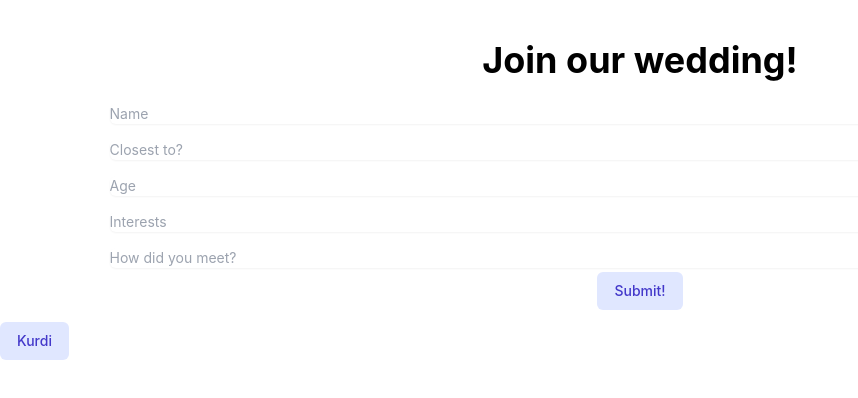
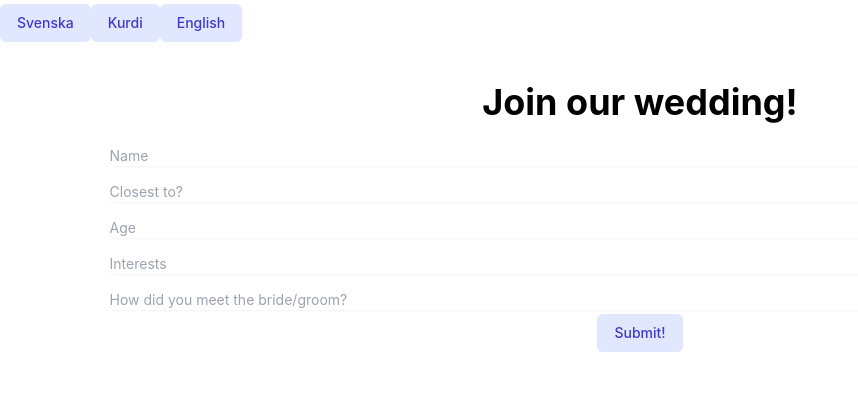
Before and after one commit to RobinAxelsson/fullstack-wedding, a React (Create React App) app: page / in a window 1280 px wide. Shown: the top 398 px of the page, without its empty margins (0-858 px from the left). Built offline with nearby package versions, Linux system fonts and the light colour scheme.

Commit message:
added devbar

```diff
--- a/src/App.js
+++ b/src/App.js
@@ -2,8 +2,8 @@ import './App.css';
 import { BrowserRouter as Router, Route, Routes } from 'react-router-dom';
 import GuestForm from './components/GuestForm';
 import { useState } from 'react';
-import { languageBtnText } from './Services/Translator';
-import { testBackend } from './Services/ApiClient';
+import Devbar from './components/Devbar';
+import Navbar from './components/Navbar';
 
 function App() {
   document.title = 'Wedding app';
@@ -17,35 +17,9 @@ function App() {
             path="/"
             element={
               <div>
+                <Navbar language={language} setLanguage={setLanguage}/>
                 <GuestForm language={language} />
-                <button
-                  className="mt-1 inline-flex items-center px-4 py-2 border border-transparent text-sm font-medium rounded-md text-indigo-700 bg-indigo-100 hover:bg-indigo-200 focus:outline-none focus:ring-2 focus:ring-offset-2 focus:ring-indigo-500"
-                  onClick={(e) => {
-                    e.preventDefault();
-                    setLanguage(
-                      language === 'swe'
-                        ? 'eng'
-                        : language === 'eng'
-                        ? 'kurdi'
-                        : language === 'kurdi'
-                        ? 'swe'
-                        : undefined
-                    );
-                  }}
-                >
-                  {languageBtnText(language)}
-                </button>
-                {process.env.REACT_APP_ENVIRONMENT === 'Development' && (
-                  <button
-                    className="mt-1 inline-flex items-center px-4 py-2 border border-transparent text-sm font-medium rounded-md text-indigo-700 bg-indigo-100 hover:bg-indigo-200 focus:outline-none focus:ring-2 focus:ring-offset-2 focus:ring-indigo-500"
-                    onClick={async (e) => {
-                      e.preventDefault();
-                      await testBackend();
-                    }}
-                  >
-                    Test Backend
-                  </button>
-                )}
+                {process.env.REACT_APP_ENVIRONMENT === 'Development' && (<Devbar />)}
               </div>
             }
           />
--- a/src/Services/Translator.js
+++ b/src/Services/Translator.js
@@ -22,4 +22,4 @@ export const hobbiesText = (lang) =>
 export const nameText = (lang) =>
   baseTranslation(lang, 'Nauwet chiya', 'Namn', 'Name');
 export const relationText = (lang) =>
-  baseTranslation(lang, 'Phiuhndi', 'Hur träffades ni?', 'How did you meet?');
+  baseTranslation(lang, 'Phiuhndi', 'Hur träffade ni bruden/brudgummen?', 'How did you meet the bride/groom?');
--- /dev/null
+++ b/src/components/Devbar.js
@@ -0,0 +1,9 @@
+import React from 'react';
+import button from '../minicomponents/button';
+import { testBackend } from '../Services/ApiClient';
+
+const Devbar = () => {
+  return <div>{button('Test Backend', async () => await testBackend())}</div>;
+};
+
+export default Devbar;
--- a/src/components/GuestForm.js
+++ b/src/components/GuestForm.js
@@ -10,16 +10,12 @@ import {
 import { useState } from 'react';
 import { postGuest } from '../Services/ApiClient';
 
-
-
 const GuestForm = ({ language }) => {
   const [name, setName] = useState([]);
   const [closestTo, setClosestTo] = useState([]);
   const [age, setAge] = useState([]);
   const [relation, setRelation] = useState([]);
   const [hobbies, setHobbies] = useState([]);
-
-
 
   return (
     <div className="">
--- /dev/null
+++ b/src/components/Navbar.js
@@ -0,0 +1,13 @@
+import React from 'react';
+import button from '../minicomponents/button'
+const Navbar = ({ setLanguage }) => {
+  return (
+    <div>
+          {button('Svenska', () => setLanguage('swe'))}
+          {button('Kurdi', () => setLanguage('kurdi'))}
+          {button('English', () => setLanguage('eng'))}
+    </div>
+  );
+};
+
+export default Navbar;
--- /dev/null
+++ b/src/minicomponents/button.js
@@ -0,0 +1,15 @@
+import React from 'react';
+
+const button = (text, func) => (
+  <button
+    className="btn-style"
+    onClick={(e) => {
+      e.preventDefault();
+      func();
+    }}
+  >
+    {text}
+  </button>
+);
+
+export default button;
```
